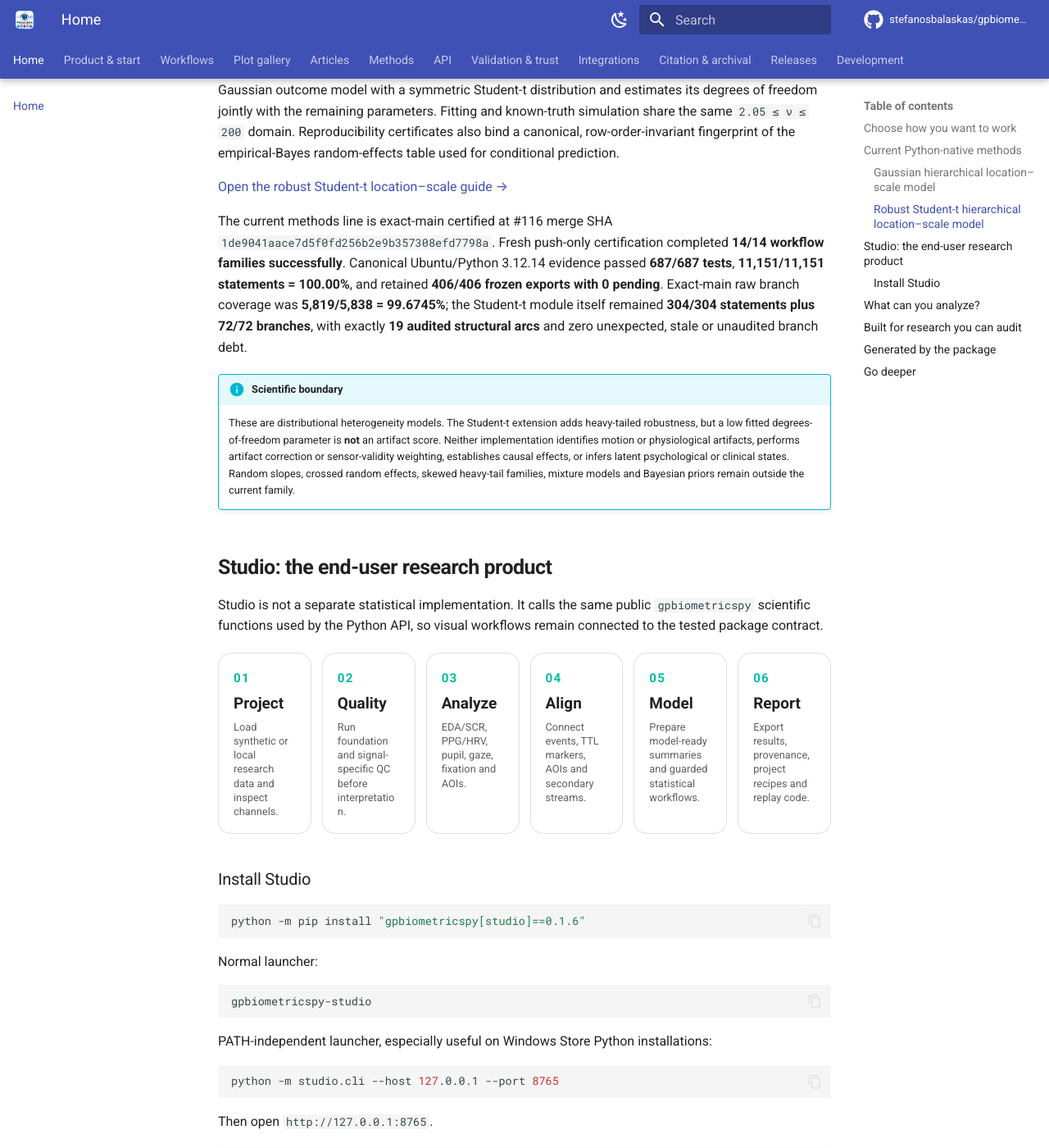
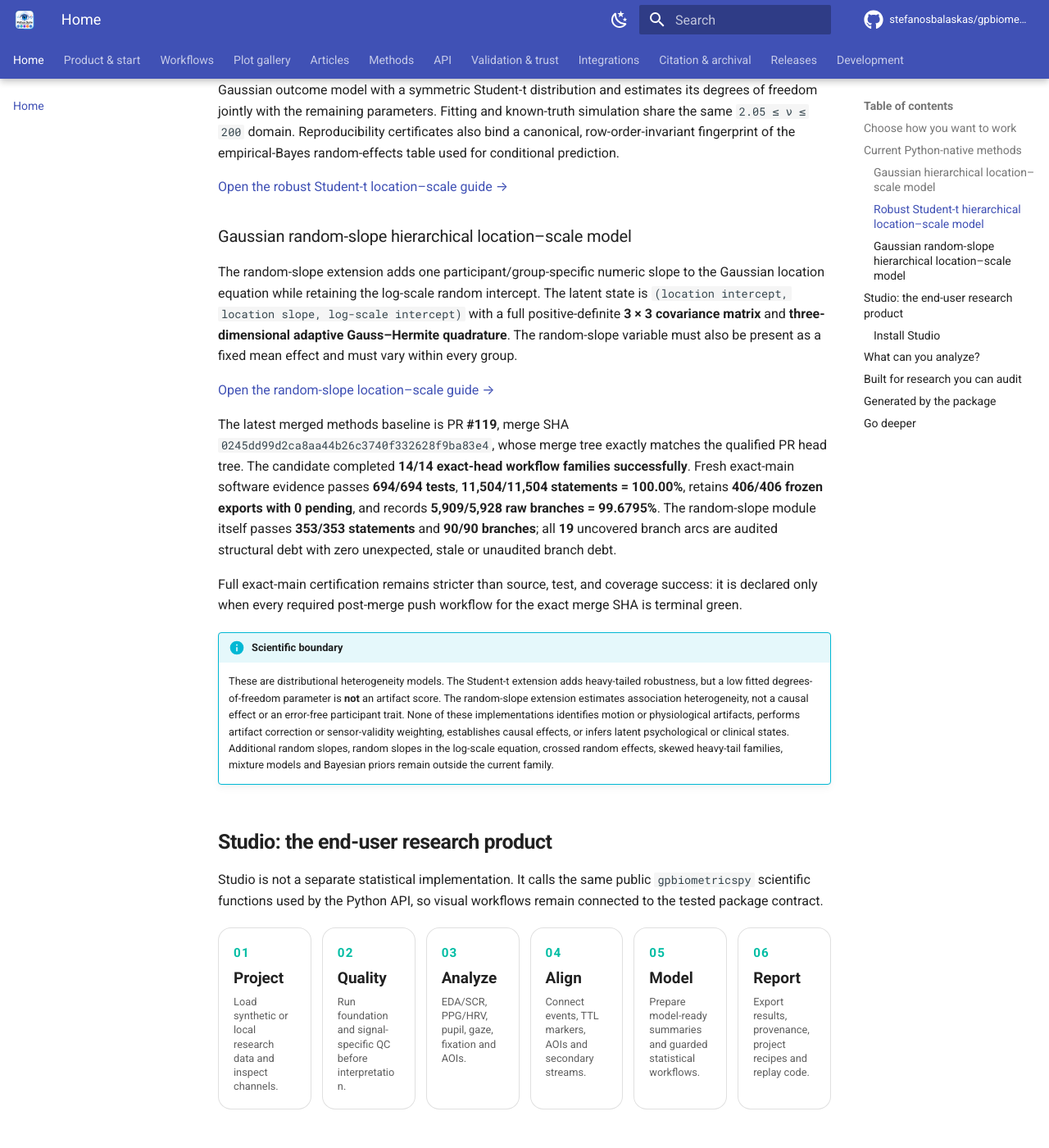
Before and after one commit to stefanosbalaskas/gpbiometricspy, an MkDocs documentation site: the page built from docs/index.md, in a window 1280 px wide and 1400 px high, scrolled down 2631 px. Shown: the whole window at 82% size. Built offline with MkDocs 1.6.1 and Material for MkDocs 9.7.7, drawn with Linux system fonts in a browser that asks for light colours; comment, search, counter and statistics services are not loaded; some of the changed text lies outside the part shown.

Commit message:
docs: publish random-slope methods and harden Pages deployment (#120)
Refresh repository and website navigation/evidence for the random-slope location-scale method, add bounded fail-closed retries for transient Pages deployment pushes, and separate CodeQL analysis from bounded SARIF upload retries without weakening security gates.

```diff
--- a/docs/index.md
+++ b/docs/index.md
@@ -20,12 +20,12 @@
 <div><span class="gp-status-value">0.1.6</span><span class="gp-status-label">stable release</span></div>
 <div><span class="gp-status-value">0.1.7.dev0</span><span class="gp-status-label">development head</span></div>
 <div><span class="gp-status-value">406 / 406</span><span class="gp-status-label">frozen R exports implemented</span></div>
-<div><span class="gp-status-value">687 / 687</span><span class="gp-status-label">exact-main tests</span></div>
+<div><span class="gp-status-value">694 / 694</span><span class="gp-status-label">exact-main tests</span></div>
 <div><span class="gp-status-value">100%</span><span class="gp-status-label">exact-main statement coverage</span></div>
-<div><span class="gp-status-value">99.6745%</span><span class="gp-status-label">exact-main raw branch coverage</span></div>
-<div><span class="gp-status-value">14 / 14</span><span class="gp-status-label">exact-main push workflow families</span></div>
-<div><span class="gp-status-value">72 / 72</span><span class="gp-status-label">Student-t module branches</span></div>
+<div><span class="gp-status-value">99.6795%</span><span class="gp-status-label">exact-main raw branch coverage</span></div>
+<div><span class="gp-status-value">90 / 90</span><span class="gp-status-label">random-slope module branches</span></div>
 <div><span class="gp-status-value">19</span><span class="gp-status-label">audited structural arcs</span></div>
+<div><span class="gp-status-value">0 / 0 / 0</span><span class="gp-status-label">unexpected / stale / unaudited branch debt</span></div>
 <div><span class="gp-status-value">3.11–3.14</span><span class="gp-status-label">supported Python</span></div>
 </div>
 
@@ -57,7 +57,7 @@
 <a class="gp-card gp-card-link" href="methods/">
 <span class="gp-card-icon">Σ</span>
 <h3>Methods</h3>
-<p>Explore additive Python-native methods, including Gaussian and robust Student-t hierarchical location–scale modelling, without blurring the frozen R-parity contract.</p>
+<p>Explore additive Python-native Gaussian, robust Student-t and random-slope hierarchical location–scale methods without blurring the frozen R-parity contract.</p>
 <span class="gp-card-cta">Open methods →</span>
 </a>
 
@@ -65,7 +65,7 @@
 
 ## Current Python-native methods
 
-The development line contains two explicitly separate location–scale modelling paths.
+The development line contains three explicitly separate location–scale modelling paths.
 
 ### Gaussian hierarchical location–scale model
 
@@ -79,10 +79,18 @@ The robust extension keeps the same location/log-scale architecture but replaces
 
 [Open the robust Student-t location–scale guide →](methods/robust-hierarchical-location-scale.md)
 
-The current methods line is exact-main certified at #116 merge SHA `1de9041aace7d5f0fd256b2e9b357308efd7798a`. Fresh push-only certification completed **14/14 workflow families successfully**. Canonical Ubuntu/Python 3.12.14 evidence passed **687/687 tests**, **11,151/11,151 statements = 100.00%**, and retained **406/406 frozen exports with 0 pending**. Exact-main raw branch coverage was **5,819/5,838 = 99.6745%**; the Student-t module itself remained **304/304 statements plus 72/72 branches**, with exactly **19 audited structural arcs** and zero unexpected, stale or unaudited branch debt.
+### Gaussian random-slope hierarchical location–scale model
+
+The random-slope extension adds one participant/group-specific numeric slope to the Gaussian location equation while retaining the log-scale random intercept. The latent state is `(location intercept, location slope, log-scale intercept)` with a full positive-definite **3 × 3 covariance matrix** and **three-dimensional adaptive Gauss–Hermite quadrature**. The random-slope variable must also be present as a fixed mean effect and must vary within every group.
+
+[Open the random-slope location–scale guide →](methods/random-slope-location-scale.md)
+
+The latest merged methods baseline is PR **#119**, merge SHA `0245dd99d2ca8aa44b26c3740f332628f9ba83e4`, whose merge tree exactly matches the qualified PR head tree. The candidate completed **14/14 exact-head workflow families successfully**. Fresh exact-main software evidence passes **694/694 tests**, **11,504/11,504 statements = 100.00%**, retains **406/406 frozen exports with 0 pending**, and records **5,909/5,928 raw branches = 99.6795%**. The random-slope module itself passes **353/353 statements** and **90/90 branches**; all **19** uncovered branch arcs are audited structural debt with zero unexpected, stale or unaudited branch debt.
+
+Full exact-main certification remains stricter than source, test, and coverage success: it is declared only when every required post-merge push workflow for the exact merge SHA is terminal green.
 
 !!! info "Scientific boundary"
-    These are distributional heterogeneity models. The Student-t extension adds heavy-tailed robustness, but a low fitted degrees-of-freedom parameter is **not** an artifact score. Neither implementation identifies motion or physiological artifacts, performs artifact correction or sensor-validity weighting, establishes causal effects, or infers latent psychological or clinical states. Random slopes, crossed random effects, skewed heavy-tail families, mixture models and Bayesian priors remain outside the current family.
+    These are distributional heterogeneity models. The Student-t extension adds heavy-tailed robustness, but a low fitted degrees-of-freedom parameter is **not** an artifact score. The random-slope extension estimates association heterogeneity, not a causal effect or an error-free participant trait. None of these implementations identifies motion or physiological artifacts, performs artifact correction or sensor-validity weighting, establishes causal effects, or infers latent psychological or clinical states. Additional random slopes, random slopes in the log-scale equation, crossed random effects, skewed heavy-tail families, mixture models and Bayesian priors remain outside the current family.
 
 ## Studio: the end-user research product
 
@@ -178,12 +186,12 @@ Then open `http://127.0.0.1:8765`.
 </div>
 <div class="gp-pillar">
 <h3>Validation is part of the product</h3>
-<p>The current exact-main-certified methods baseline (#116, merge `1de9041a…`) passed 687 tests with 11,151/11,151 statements, 5,819/5,838 raw branches, exactly 19 audited structural arcs, and zero unexpected, stale or unaudited branch debt. Fresh push-only certification completed all 14 workflow families successfully.</p>
+<p>The latest merged methods tree passes 694 exact-main tests, 11,504/11,504 statements, and 5,909/5,928 raw branches. All 19 uncovered branch arcs are audited structural debt, with zero unexpected, stale or unaudited debt. PR #119 itself completed all 14 exact-head workflow families before merge; full exact-main certification additionally requires every post-merge workflow to finish green.</p>
 <a href="deep-validation/">Inspect validation →</a>
 </div>
 <div class="gp-pillar">
 <h3>Conservative interpretation</h3>
-<p>Physiological and eye-tracking signals are measurements, not direct proof of emotion, stress, trust, preference, cognition, health status or diagnosis. Heavy-tailed robustness is not automatic artifact classification.</p>
+<p>Physiological and eye-tracking signals are measurements, not direct proof of emotion, stress, trust, preference, cognition, health status or diagnosis. Heavy-tailed robustness and random-slope heterogeneity are not automatic artifact classification or causal evidence.</p>
 <a href="interpretation/">Read the guardrails →</a>
 </div>
 </div>
@@ -218,6 +226,7 @@ Every gallery image is regenerated from the Python API during the documentation
 <a href="workflows/">Workflow map</a>
 <a href="methods/">Python-native methods</a>
 <a href="methods/robust-hierarchical-location-scale/">Robust Student-t location–scale</a>
+<a href="methods/random-slope-location-scale/">Random-slope location–scale</a>
 <a href="measurement-accountability/">Measurement accountability</a>
 <a href="articles/">26 article companions</a>
 <a href="integrations/">Integrations</a>
```
Also changed, not shown: README.md (+13 -9 lines), docs/methods/index.md (+6 -2 lines), 2 other files.
